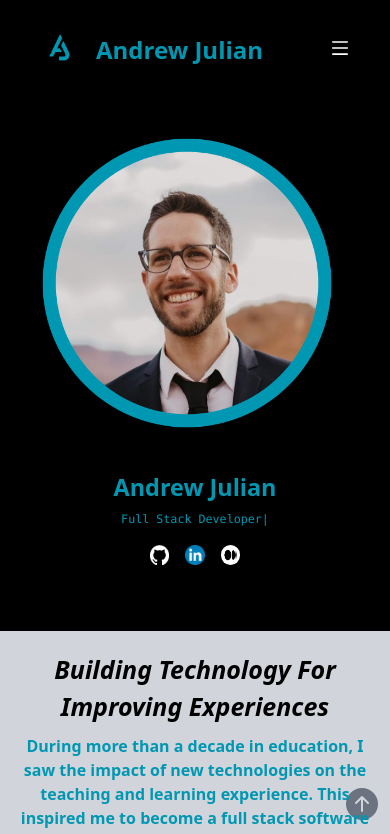
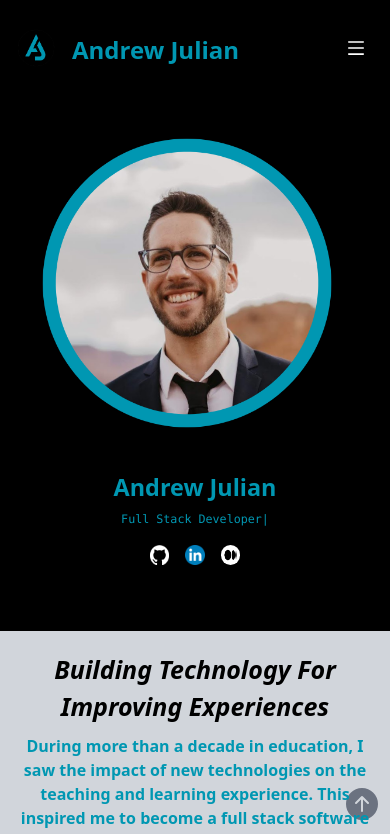
Before and after one commit to andrewjulian/portfolio-website, a React (Vite) app: page / in a window 390 px wide. Shown: the top 834 px of the page. Built offline with nearby package versions, Linux system fonts and the light colour scheme.

Commit message:
adjusted margins for navbar on mobile

```diff
--- a/src/components/Navbar.jsx
+++ b/src/components/Navbar.jsx
@@ -13,7 +13,7 @@ const Navbar = () => {
   return (
     <div
       id="navbar"
-      className=" text-white flex justify-between items-center h-24  mx-auto px-10  bg-black"
+      className=" text-white flex justify-between items-center h-24  mx-auto px-4 sm:px-10  bg-black"
     >
       <div className="flex text-center">
         <Link
@@ -86,7 +86,7 @@ const Navbar = () => {
         </button>
       </ul>
 
-      <div onClick={handleNav} className="block md:hidden">
+      <div onClick={handleNav} className="block m-2 md:hidden">
         {nav ? <AiOutlineClose size={20} /> : <AiOutlineMenu size={20} />}
       </div>
 
```
